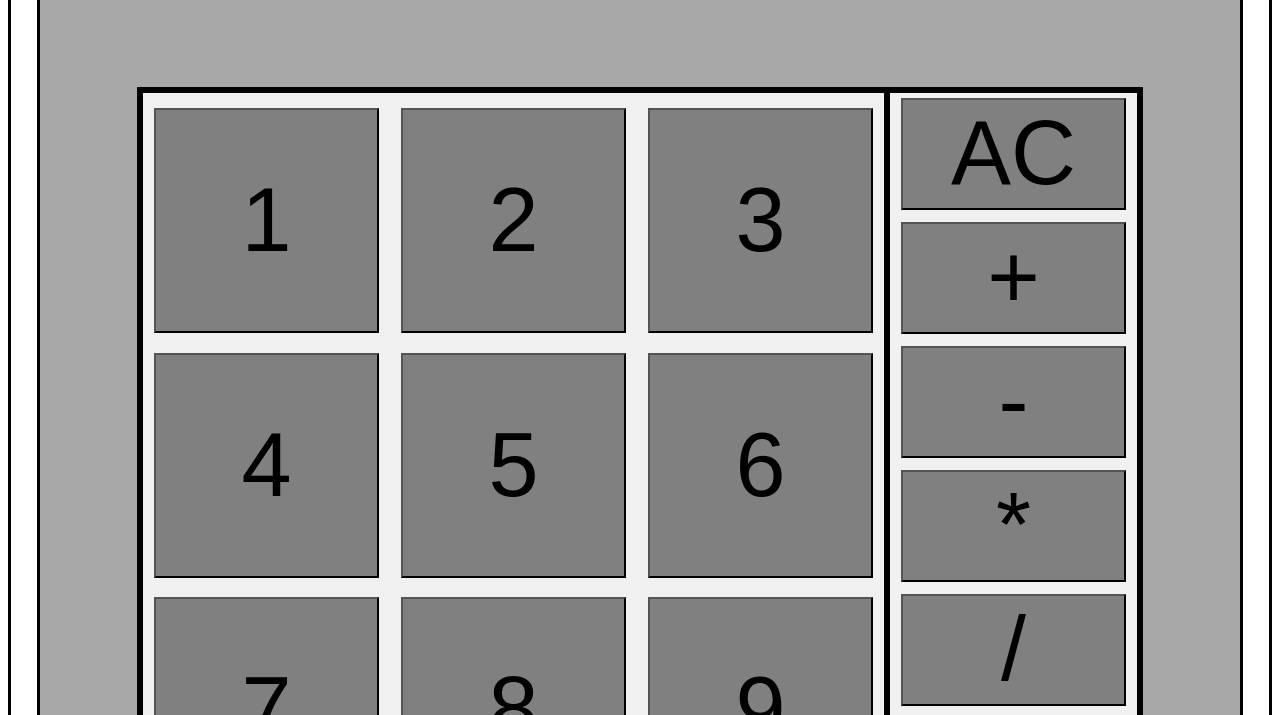
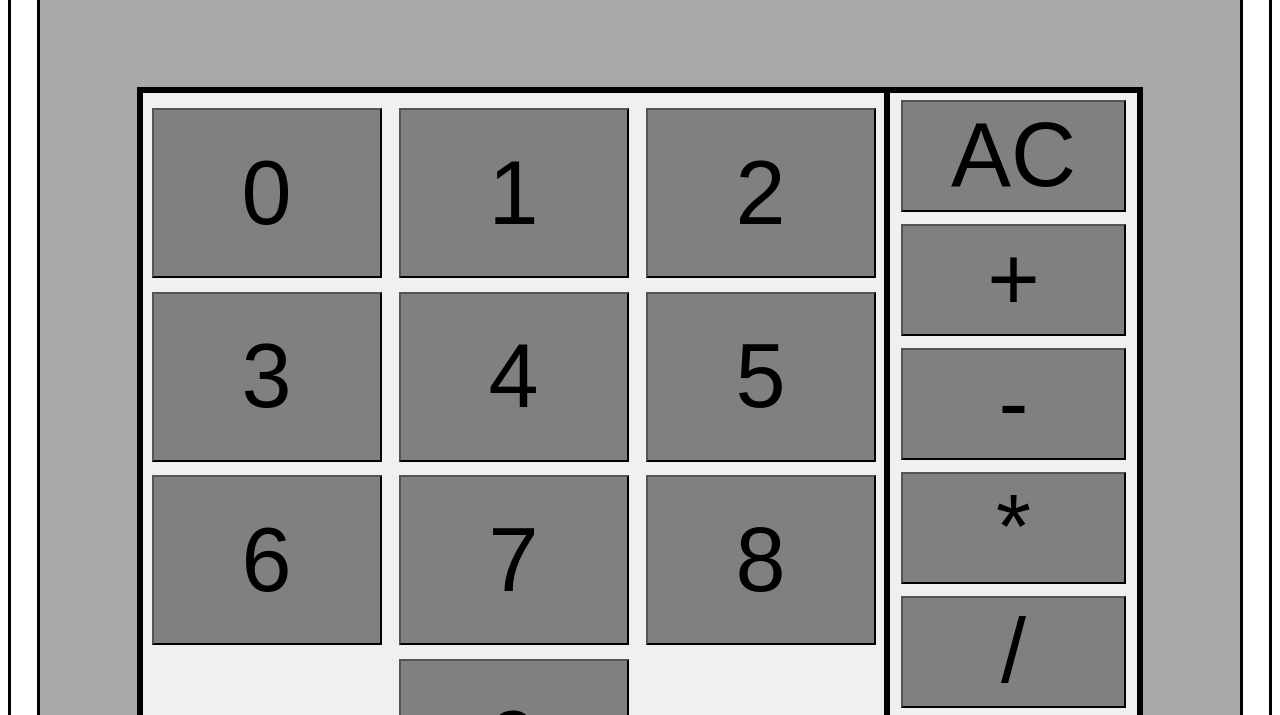
Before and after one commit to adaml98/Calculator, a plain HTML site: page index.html in a window 1280 px wide. Shown: the part 314-1029 px from the top of the page. Drawn offline with Linux system fonts and the light colour scheme.

Commit message:
Created the functions that populate the display Storing the display value in a variable

```diff
--- a/index.html
+++ b/index.html
@@ -11,11 +11,11 @@
 <body>
     <div id="container">
         <div id="calculator">
-            <div id="screen">9999</div>
+            <div id="screen"></div>
             <div id="numberpad">
                 <div id="numbers"></div>
                 <div id="operators">
-                    <button id="AC">AC</button>
+                    <button id="clear">AC</button>
                     <button id="add">+</button>
                     <button id="subtract">-</button>
                     <button id="multiply">*</button>
--- a/script.js
+++ b/script.js
@@ -30,23 +30,34 @@ function mouseOver(divName) {
         divName.style.backgroundColor = "grey";
     });
 }
-
+let displayValue = 0;
+let secondValue = 0;
+let finalValue = 0;
 
 
 //HTML CALCULATOR
 const numbers = document.querySelector("#numbers");
-for (i=1; i<10;i++){
+const screen = document.querySelector("#screen");
+for (i=0; i<10;i++){
     const div = document.createElement("button");
     div.textContent = i;
+    div.value = i;
     numbers.appendChild(div);
-    div.style.cssText = `height: 225px; width: 225px; margin: 5px; background-color: grey;
+    div.style.cssText = `height: 170px; width: 230px; margin: 5px; background-color: grey;
         font-size: 90px; display:flex; align-items:center; justify-content: center;`;
     mouseOver(div);
+    div.addEventListener("click", function(event){
+        displayValue += div.value;
+        screen.textContent = displayValue.slice(1);
+    });
 };
+
+
+//ADD VALUES TO SCREEN
 
 //OPERATORS
 
-const clearButton = document.querySelector("#clear");
+const clearButton = document.querySelector("#clear"); //TO DO Make clear button change from AC ce etc.
 const addButton = document.querySelector("#add");
 const subtractButton = document.querySelector("#subtract");
 const multiplyButton = document.querySelector("#multiply");
--- a/style.css
+++ b/style.css
@@ -60,7 +60,7 @@
     justify-content: center;
     height: 15%;
     width: 225px;
-    margin: 5px;
+    margin-top: 7px;
     background-color: grey;
     font-size: 90px;
     text-align:center;
```
